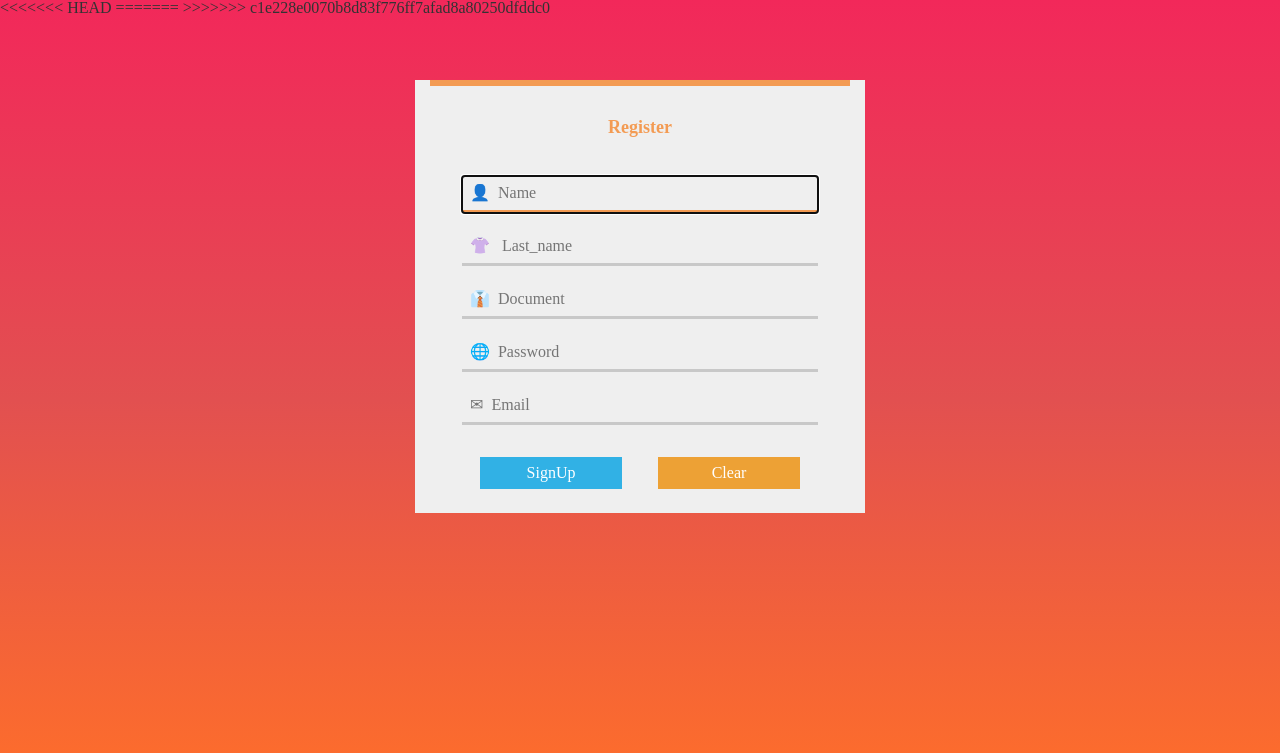
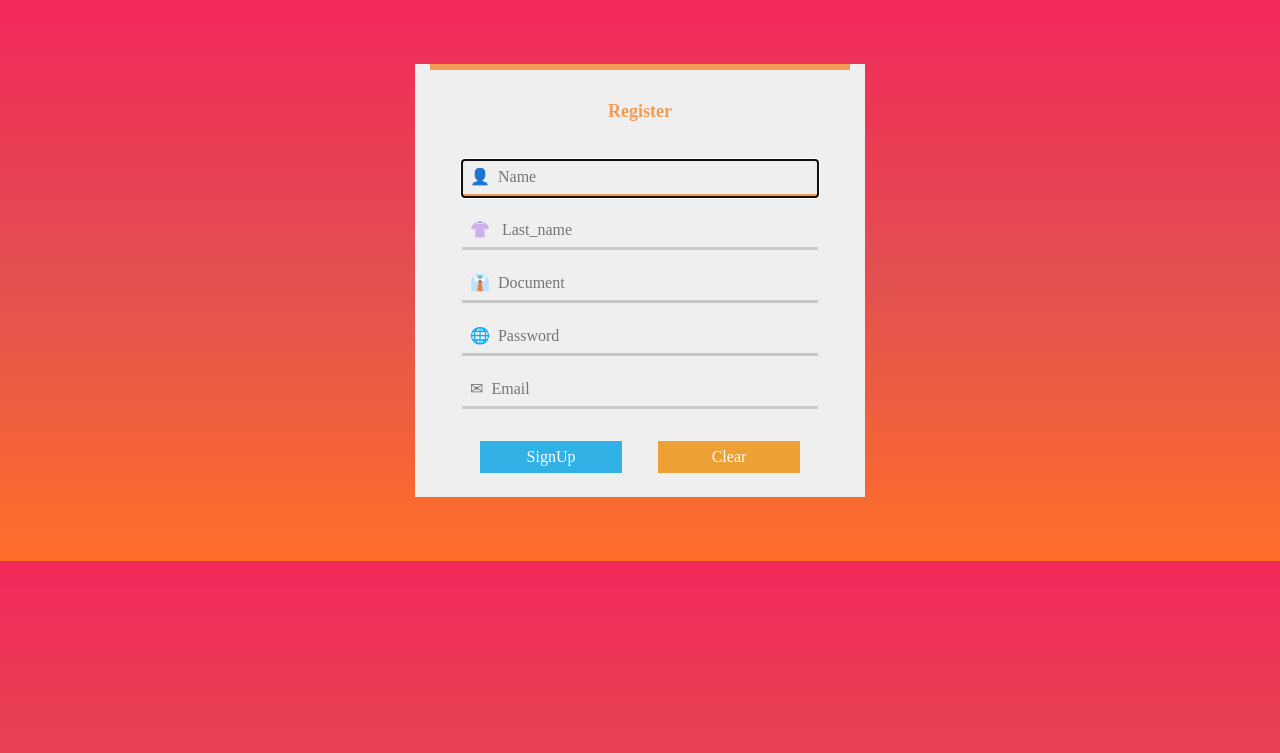
Before and after one commit to lucashernandez067/H4RD-C0D3, a PHP site: template views/Register/index.php in a window 1280 px wide. Shown: the top 753 px of the page. Run offline with PHP 8.4, Linux system fonts and the light colour scheme; the template is opened without the code that fills it, so the values that code supplies are empty.

Commit message:
error solution

```diff
--- a/views/Register/index.php
+++ b/views/Register/index.php
@@ -1,4 +1,3 @@
-<<<<<<< HEAD
 <!-- include('views/layouts/)-->
 <!DOCTYPE html>
 <html lang="en">
@@ -12,11 +11,9 @@
     <title>Registro</title>
 </head>
 <body class="body">
-=======
 <?php include('views/layouts/head.php') ?>
 
 <body>
->>>>>>> c1e228e0070b8d83f776ff7afad8a80250dfddc0
 <div class="container">
 		<div class="form__top">
 			<h2><span>Register</span></h2>
```
